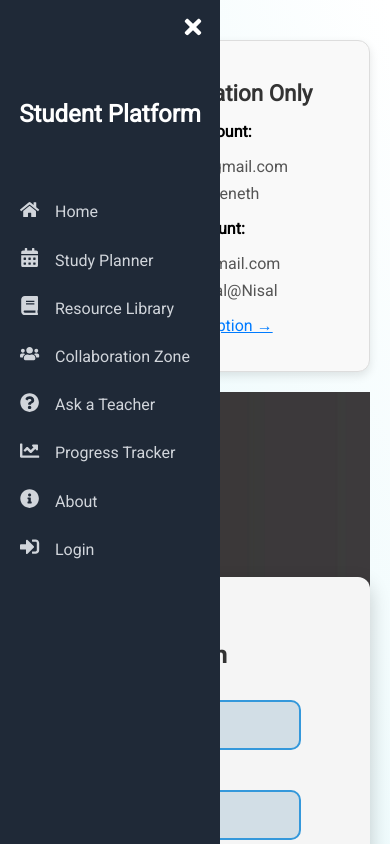
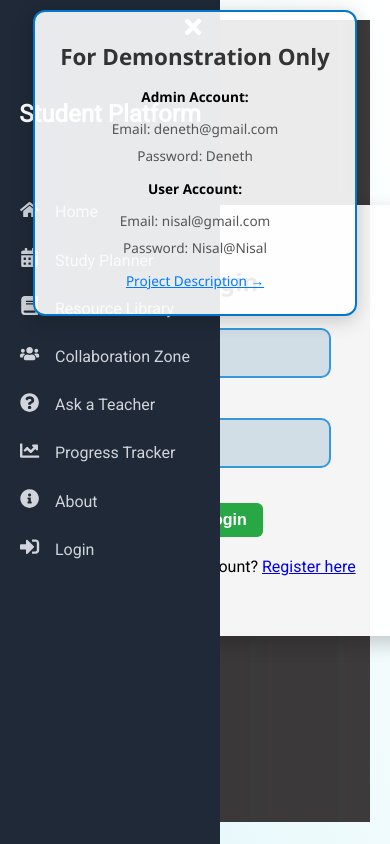
Before and after one commit to DenethDilpahan/mern-student-success, a React (Create React App) app in the folder frontend/: page /login in a window 390 px wide. Built offline with nearby package versions, Linux system fonts and the light colour scheme.

Commit message:
Final Touches V3

```diff
--- a/frontend/src/Login.js
+++ b/frontend/src/Login.js
@@ -63,6 +63,8 @@ export default function Login() {
         </div>
       )}
 
+      <div className="login-page">
+        <div className="login-container">
           <div className="demo-accounts">
             <h2>For Demonstration Only</h2>
             <p><strong>Admin Account:</strong></p>
@@ -82,7 +84,6 @@ export default function Login() {
             </p>
           </div>
 
-      <div className="login-page">
           <div className="login-card">
             <h2>Login</h2>
             <form className="form" onSubmit={handleSubmit}>
@@ -109,6 +110,7 @@ export default function Login() {
             {message && <p className="login-message">{message}</p>}
           </div>
         </div>
+      </div>
     </>
   );
 }
--- a/frontend/src/styles/Login.css
+++ b/frontend/src/styles/Login.css
@@ -7,15 +7,46 @@
   font-family: 'Segoe UI', sans-serif;
 }
 
+.login-container {
+  display: flex;
+  flex-direction: row;
+  gap: 30px;
+  align-items: center;
+  justify-content: center;
+  flex-wrap: wrap;
+}
+
 .demo-accounts {
   background-color: #f9f9f9;
   border: 1px solid #ddd;
   padding: 20px;
   border-radius: 12px;
-  max-width: 400px;
-  margin: 20px auto;
+  max-width: 300px;
+  min-width: 250px;
   text-align: center;
   box-shadow: 0 4px 10px rgba(0,0,0,0.1);
+  flex-shrink: 0;
+}
+
+/* For small screens: Make Demo Section a sticky floating bar */
+@media (max-width: 768px) {
+  .login-container {
+    flex-direction: column;
+  }
+
+  .demo-accounts {
+    position: fixed;
+    top: 10px;
+    left: 50%;
+    transform: translateX(-50%);
+    z-index: 1000;
+    background-color: rgba(255, 255, 255, 0.9);
+    border: 2px solid #0077cc;
+    padding: 10px;
+    font-size: 0.85rem;
+    width: 90%;
+    box-shadow: 0 4px 20px rgba(0,0,0,0.2);
+  }
 }
 
 .demo-accounts h2 {
```
Lines whose indentation alone changed are shown as unchanged.
